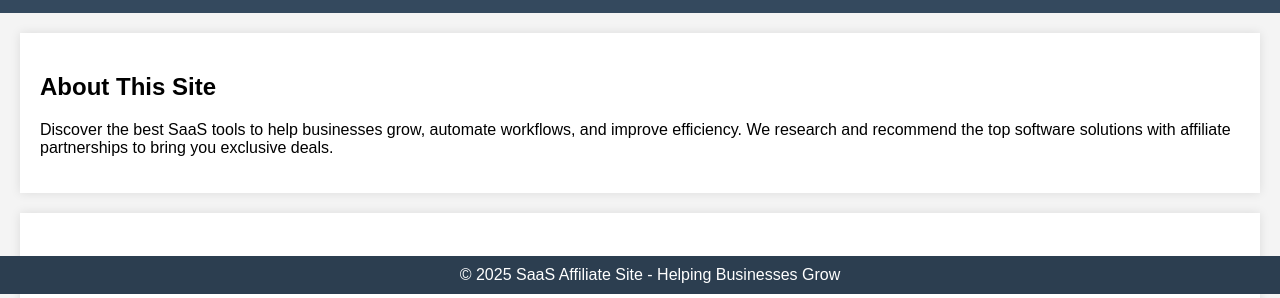
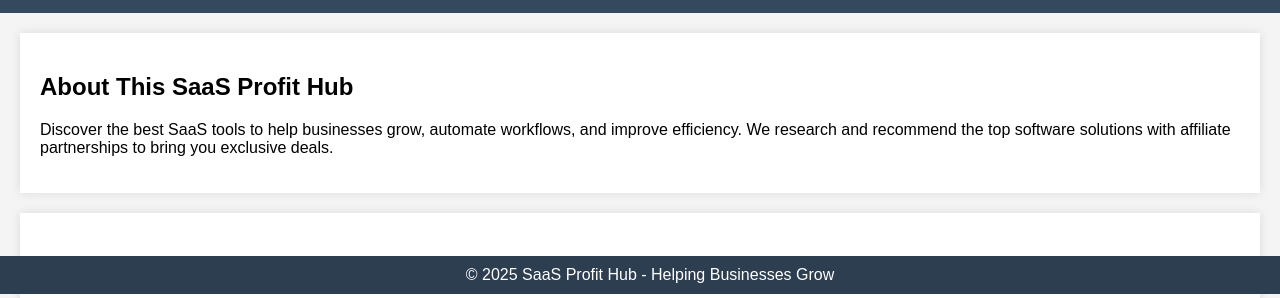
Before and after one commit to BarryK7/BarryKennaCv, a plain HTML site: page index.html in a window 1280 px wide. Shown: the part 506-804 px from the top of the page. Drawn offline with Linux system fonts and the light colour scheme.

Commit message:
Update index.html
Site name change

```diff
--- a/index.html
+++ b/index.html
@@ -96,7 +96,7 @@
         <a href="#join">Subscribe</a>
     </nav>
     <div class="container" id="about">
-        <h2>About This Site</h2>
+        <h2>About This SaaS Profit Hub</h2>
         <p>Discover the best SaaS tools to help businesses grow, automate workflows, and improve efficiency. We research and recommend the top software solutions with affiliate partnerships to bring you exclusive deals.</p>
     </div>
     <div class="container" id="tools">
@@ -138,7 +138,7 @@
         <a href="https://www.buymeacoffee.com/elevate" target="_blank" class="cta-button">Support Us on Buy Me a Coffee</a>
     </div>
     <footer>
-        &copy; 2025 SaaS Affiliate Site - Helping Businesses Grow
+        &copy; 2025 SaaS Profit Hub - Helping Businesses Grow
     </footer>
 </body>
 </html>
```
